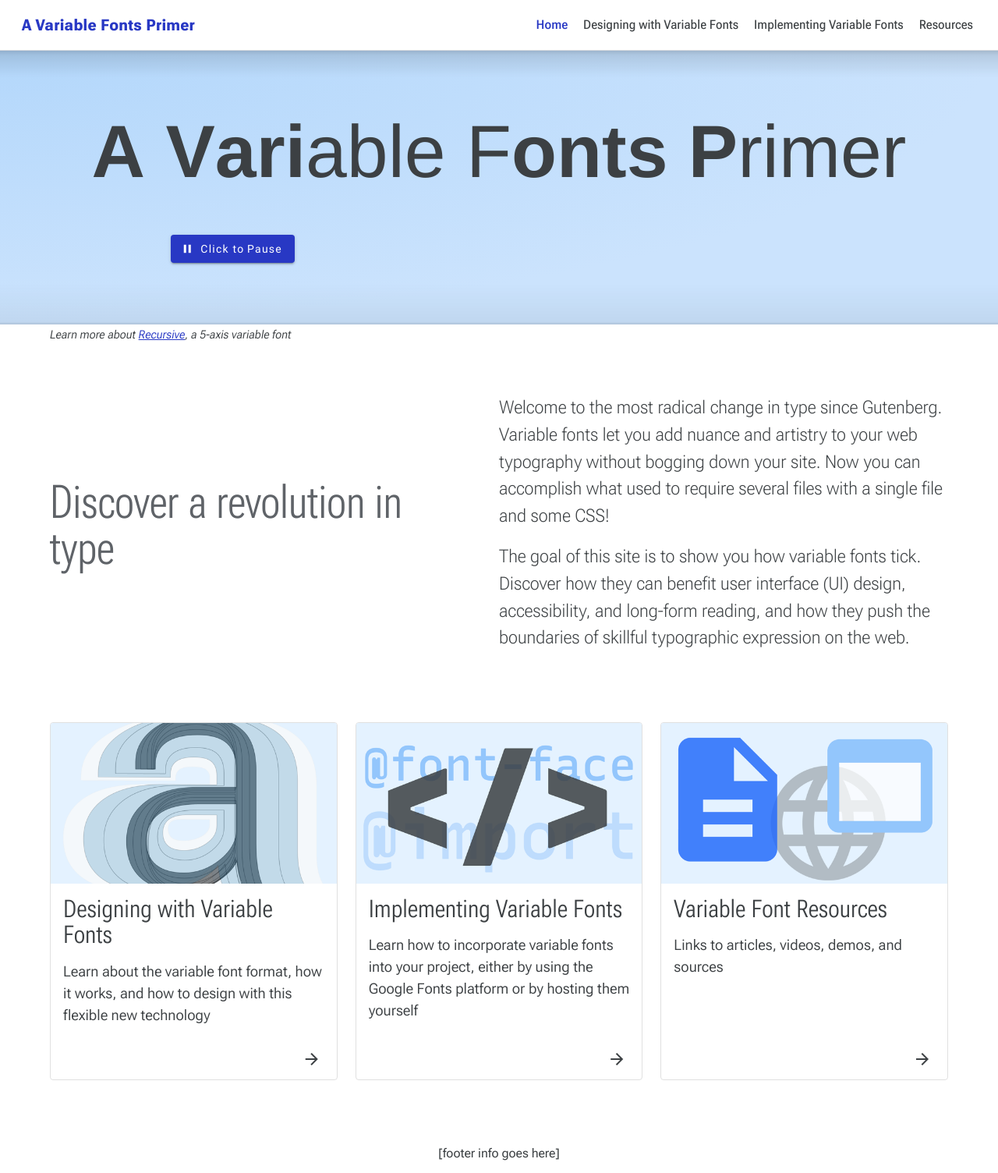
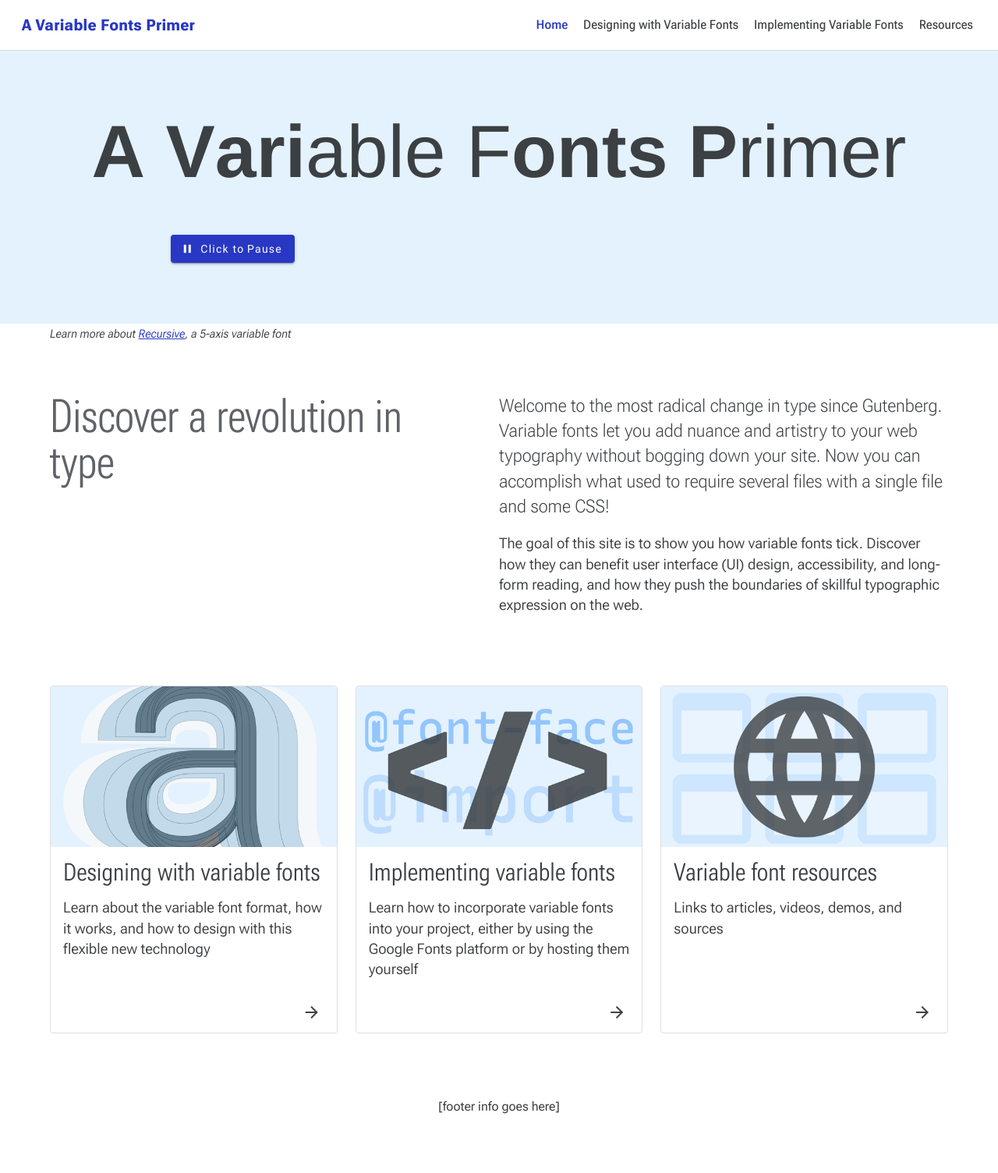
Before and after one commit to jpamental/variable-fonts, a Jekyll site: the page built from index.html, in a window 1280 px wide. Shown: the whole page at 78% size. Built offline with Jekyll 4.4.1, drawn with Linux system fonts in a browser that asks for light colours; some web fonts are replaced; a style sheet for code colours, icons or effects is not loaded.

Commit message:
Hero element, typography, & resource icon updates

```diff
--- a/_includes/beatrice/00-global/_00-variables.scss
+++ b/_includes/beatrice/00-global/_00-variables.scss
@@ -23,8 +23,8 @@ $bp--xxxlarge-value: 110;
     --text-size-base: 16;
 
     /* Paragraph variables */
-    --p-line-height-min: 1.35;
-    --p-line-height-max: 1.5;
+    --p-line-height-min: 1.33;
+    --p-line-height-max: 1.4;
     --p-font-size-min: 1;
     --p-font-size-max: 1.25;
     --p-vf-wght: 350;
--- a/_includes/beatrice/01-atoms/00-html/_html-elements.scss
+++ b/_includes/beatrice/01-atoms/00-html/_html-elements.scss
@@ -70,7 +70,7 @@ hr::after {
   font-size: 1.5em;
   font-weight: bold;
   line-height: 1;
-  margin: 1em auto;
+  margin: calc( var(--body-text-spacer) * 3 ) auto 1em auto;
   padding-top: 0.1em;
   text-align: center;
   background: radial-gradient(0.801em at 50%, var(--color-background) 0.8em, transparent),
--- a/index.html
+++ b/index.html
@@ -18,7 +18,7 @@ design-classes:
   </div>
   <div class="home-grid__intro">
       <p class="lede">Welcome to the most radical change in type since Gutenberg. Variable fonts let you add nuance and artistry to your web typography without bogging down your site. Now you can accomplish what used to require several files with a single file and some CSS!</p>
-      <p class="lede">The goal of this site is to show you how variable fonts tick. Discover how they can benefit user interface (UI) design, accessibility, and long-form reading, and how they push the boundaries of skillful typographic expression on the web.</p>
+      <p>The goal of this site is to show you how variable fonts tick. Discover how they can benefit user interface (UI) design, accessibility, and long-form reading, and how they push the boundaries of skillful typographic expression on the web.</p>
   </div>
   <div class="home-grid__cards">
       {% assign cardlink1 = site.baseurl | append: '/about-variable-fonts' %}
@@ -28,7 +28,7 @@ design-classes:
         primary_link_url = cardlink1
         media = '/assets/img/card-design.png'
         heading_level = 3
-        title = 'Designing with Variable Fonts'
+        title = 'Designing with variable fonts'
         body = 'Learn about the variable font format, how it works, and how to design with this flexible new technology'
       %}
       {% assign cardlink2 = site.baseurl | append: '/implementing-variable-fonts' %}
@@ -37,7 +37,7 @@ design-classes:
         primary_link_url = cardlink2
         media = '/assets/img/card-implement.png'
         heading_level = 3
-        title = 'Implementing Variable Fonts'
+        title = 'Implementing variable fonts'
         body = 'Learn how to incorporate variable fonts into your project, either by using the Google Fonts platform or by hosting them yourself'
       %}
       {% assign cardlink3 = site.baseurl | append: '/variable-font-resources' %}
@@ -46,7 +46,7 @@ design-classes:
         primary_link_url = cardlink3
         media = '/assets/img/card-resources.png'
         heading_level = 3
-        title = 'Variable Font Resources'
+        title = 'Variable font resources'
         body = 'Links to articles, videos, demos, and sources'
       %}
 
--- a/pages/implementing_variable_fonts.html
+++ b/pages/implementing_variable_fonts.html
@@ -13,7 +13,7 @@ permalink: /implementing-variable-fonts/
 
   <h2>Google Fonts API</h2>
 
-  <p>There is already a comprehensive page on the Google Fonts developer documentation site (linked above), so here the focus will be specifically on working with variable font axis and range combinations in order to have the greatest flexibility available in your design.  The new API for requesting fonts lets you request any of a <a href="https://developers.google.com/fonts/docs/css2#list_of_variable_fonts">growing number of variable fonts</a> in their catalog. The syntax is pretty flexible, and allows you to request a specific combination of axes, static values, and ranges. Because the Google Fonts developer documentation site is so comprehensive, here the focus will specifically be on working with variable font axis and range combinations so you have the greatest flexibility available when designing your project.</p>
+  <p>The new API for requesting fonts lets you request any of a <a href="https://developers.google.com/fonts/docs/css2#list_of_variable_fonts">growing number of variable fonts</a> in their catalog. The syntax is pretty flexible, and allows you to request a specific combination of axes, static values, and ranges. Because the Google Fonts developer documentation site is so comprehensive, here the focus will specifically be on working with variable font axis and range combinations so you have the greatest flexibility available when designing your project.</p>
 
   <h3>Making the request</h3>
 
```
Also changed, not shown: _includes/beatrice/03-organisms/07-home-grid/_home-grid.scss (+6 -4 lines), assets/css/styles.css, assets/img/card-resources.png, 1 other file.
